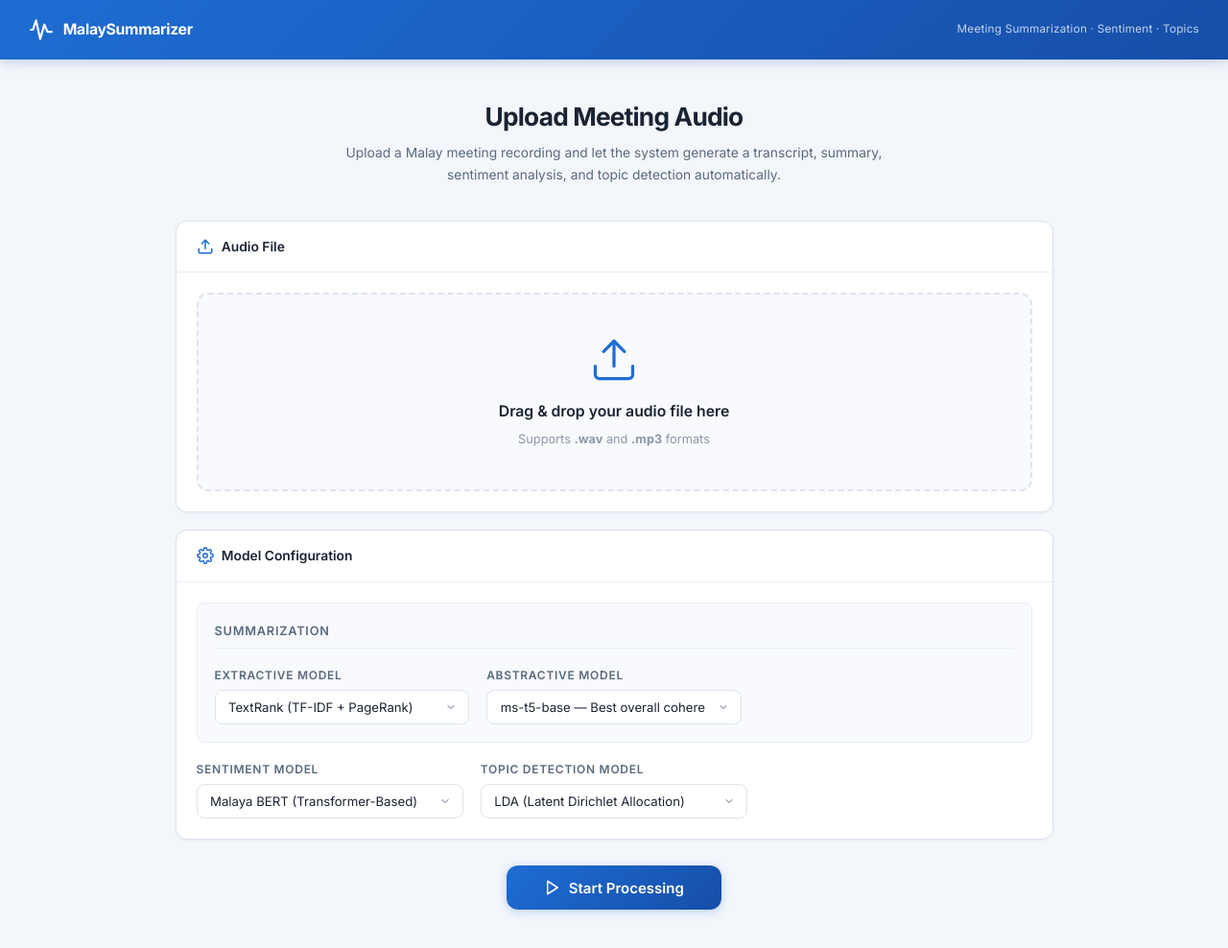
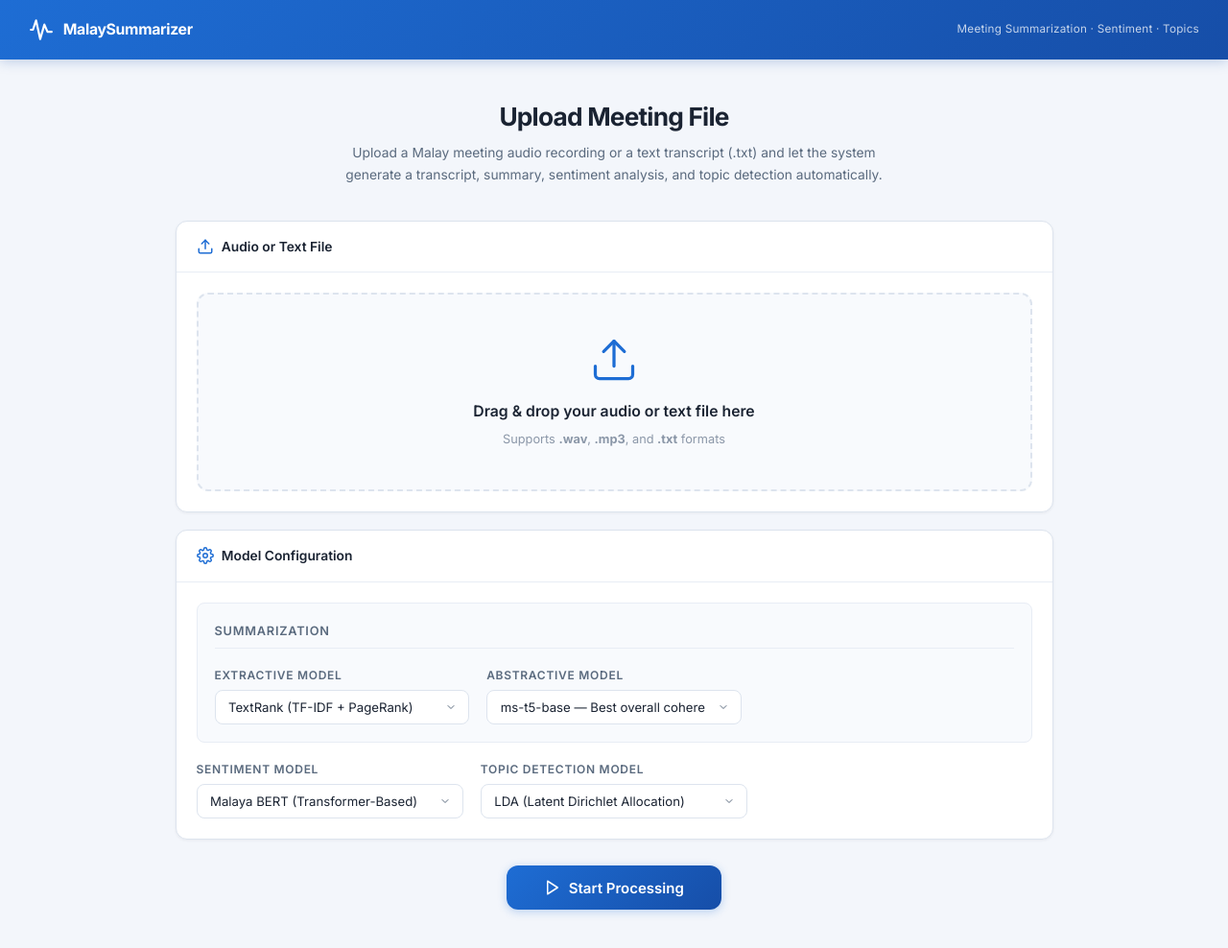
Before and after one commit to nvshirfn/meeting_summarizer_fyp, a Flask app: page / in a window 1280 px wide. Shown: the top 988 px of the page at 96% size. Run offline with Flask 3, Linux system fonts and the light colour scheme.

Commit message:
New modification: Upload page supports .txt files now & the system will skip STT model entirely and continue to the preprocessing step

```diff
--- a/app.py
+++ b/app.py
@@ -4,11 +4,17 @@ Flask app providing upload + results pages.
 """
 
 import os
+os.environ['TOKENIZERS_PARALLELISM'] = 'false'
+
 import time
 import torch
 import warnings
 from datetime import datetime
 from flask import Flask, render_template, request, redirect, url_for, session
+
+# Pre-import heavily threaded ML libraries to avoid importlib KeyErrors in Flask worker threads
+import transformers
+import tokenizers
 
 # Suppress noisy warnings
 os.environ['TF_ENABLE_ONEDNN_OPTS'] = '0'
@@ -106,8 +112,8 @@ def upload_page():
 @app.route("/process", methods=["POST"])
 def process():
     # ── Collect form data ───────────────────────────────────────
-    audio = request.files.get("audio_file")
-    if not audio or audio.filename == "":
+    uploaded_file = request.files.get("upload_file")
+    if not uploaded_file or uploaded_file.filename == "":
         return redirect(url_for("upload_page"))
 
     ext_method     = request.form.get("summarization_model", "textrank")
@@ -115,22 +121,27 @@ def process():
     topic_key      = request.form.get("topic_model", "lda")
     abs_model_key  = request.form.get("abstractive_model", DEFAULT_MODEL_KEY)
 
-    # Save audio file
-    filename = audio.filename
+    # Save uploaded file
+    filename = uploaded_file.filename
     save_path = os.path.join(app.config["UPLOAD_FOLDER"], filename)
-    audio.save(save_path)
+    uploaded_file.save(save_path)
 
     start_time = time.time()
 
-    # ── STEP 1  Speech-to-Text ──────────────────────────────────
-    print("[Web] Step 1/5 — Transcribing audio …")
-    stt = get_stt_pipeline()
-    stt_result = stt(
-        save_path,
-        generate_kwargs={"language": "ms", "task": "transcribe"},
-        return_timestamps=True,
-    )
-    raw_transcript = stt_result["text"]
+    # ── STEP 1  Speech-to-Text or Read Text ─────────────────────
+    if filename.lower().endswith(".txt"):
+        print("[Web] Step 1/5 — Reading text file (skipping STT) …")
+        with open(save_path, "r", encoding="utf-8", errors="ignore") as f:
+            raw_transcript = f.read()
+    else:
+        print("[Web] Step 1/5 — Transcribing audio …")
+        stt = get_stt_pipeline()
+        stt_result = stt(
+            save_path,
+            generate_kwargs={"language": "ms", "task": "transcribe"},
+            return_timestamps=True,
+        )
+        raw_transcript = stt_result["text"]
 
     # ── STEP 2  Preprocessing ───────────────────────────────────
     print("[Web] Step 2/5 — Preprocessing …")
--- a/templates/upload.html
+++ b/templates/upload.html
@@ -29,9 +29,9 @@
   <main class="container">
 
     <header class="page-header">
-      <h1 class="page-header__title">Upload Meeting Audio</h1>
+      <h1 class="page-header__title">Upload Meeting File</h1>
       <p class="page-header__desc">
-        Upload a Malay meeting recording and let the system generate a transcript,
+        Upload a Malay meeting audio recording or a text transcript (.txt) and let the system generate a transcript,
         summary, sentiment analysis, and topic detection automatically.
       </p>
     </header>
@@ -47,11 +47,11 @@
             <polyline points="17 8 12 3 7 8" />
             <line x1="12" y1="3" x2="12" y2="15" />
           </svg>
-          Audio File
+          Audio or Text File
         </div>
         <div class="card__body">
           <label class="upload-zone" id="dropZone">
-            <input class="upload-zone__input" type="file" name="audio_file" id="audioInput" accept=".wav,.mp3"
+            <input class="upload-zone__input" type="file" name="upload_file" id="audioInput" accept=".wav,.mp3,.txt"
               required />
             <svg class="upload-zone__icon" viewBox="0 0 24 24" fill="none" stroke="currentColor" stroke-width="1.5"
               stroke-linecap="round" stroke-linejoin="round">
@@ -59,8 +59,8 @@
               <polyline points="17 8 12 3 7 8" />
               <line x1="12" y1="3" x2="12" y2="15" />
             </svg>
-            <div class="upload-zone__title">Drag & drop your audio file here</div>
-            <div class="upload-zone__subtitle">Supports <strong>.wav</strong> and <strong>.mp3</strong> formats</div>
+            <div class="upload-zone__title">Drag & drop your audio or text file here</div>
+            <div class="upload-zone__subtitle">Supports <strong>.wav</strong>, <strong>.mp3</strong>, and <strong>.txt</strong> formats</div>
             <div class="upload-zone__filename" id="fileName"></div>
           </label>
         </div>
@@ -148,8 +148,8 @@
   <!-- ── Loading Overlay ──────────────────────────────────────── -->
   <div class="loading-overlay" id="loadingOverlay">
     <div class="spinner"></div>
-    <div class="loading-overlay__text">Processing your meeting audio …</div>
-    <div class="loading-overlay__sub">This may take several minutes depending on the audio length and models selected.
+    <div class="loading-overlay__text">Processing your file …</div>
+    <div class="loading-overlay__sub">This may take several minutes depending on the file length and models selected.
     </div>
   </div>
 
```
Also changed, not shown: uploads/ai_news.txt (added, +2 -0 lines), uploads/article_bahasa.txt (added, +1 -0 lines), uploads/culture_shock.txt (added, +1 -0 lines), uploads/culture_shock_cleaned.txt (added, +1 -0 lines).
